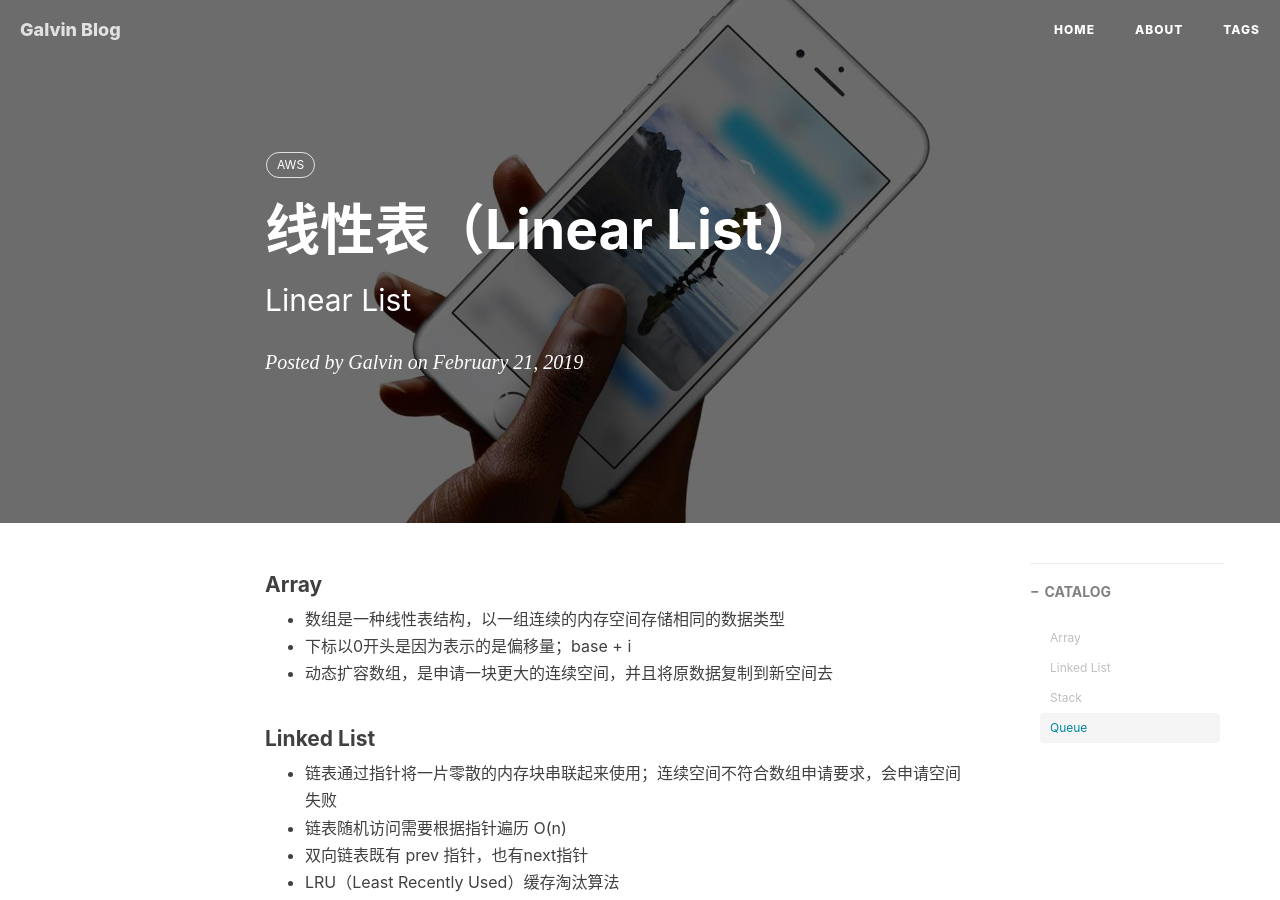
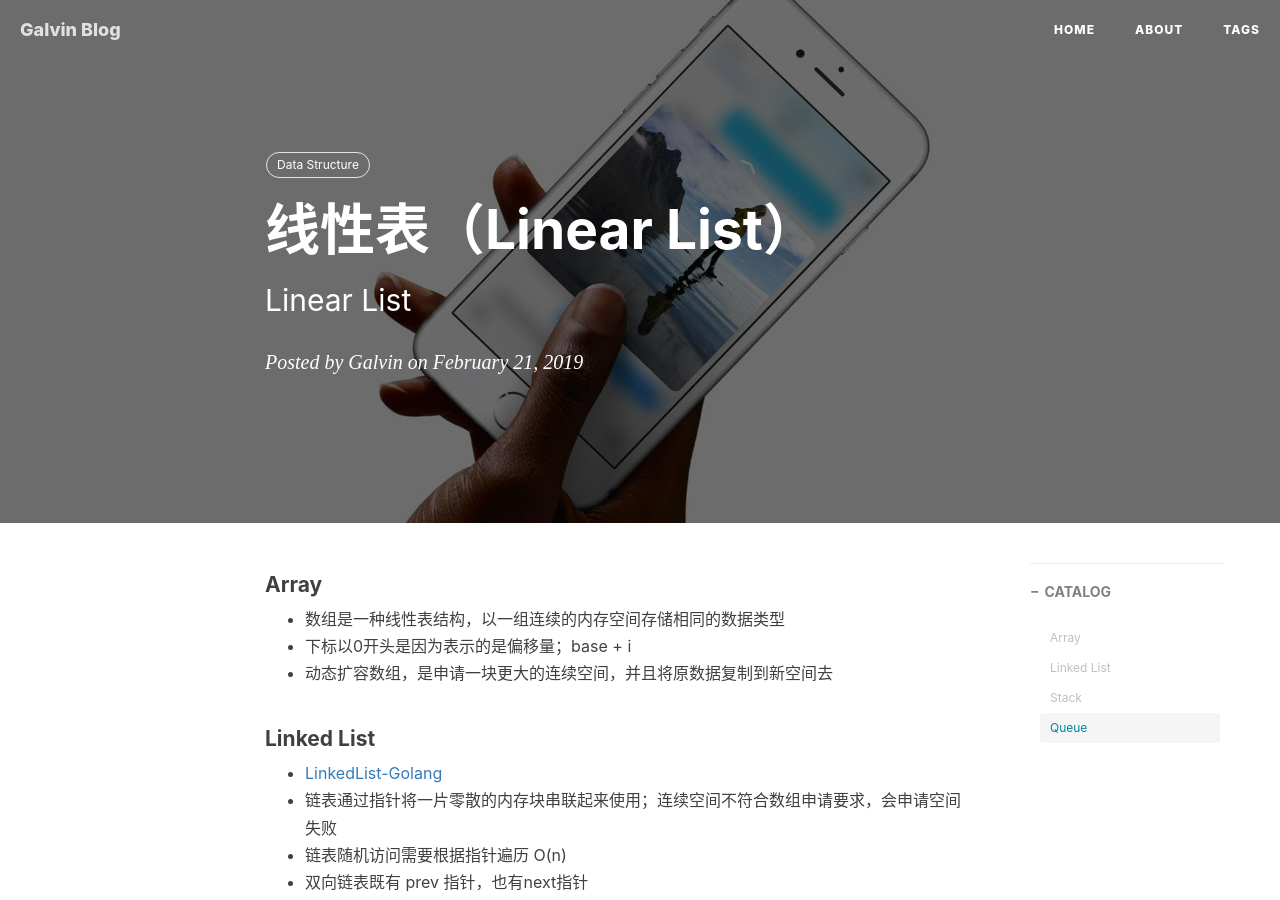
Before and after one commit to Galvin-wjw/Galvin-wjw.github.io, a Jekyll site: the page built from _posts/2019-02-19-线性表(Linear List).md, in a window 1280 px wide and 900 px high. Built offline with Jekyll 4.4.1, drawn with Linux system fonts in a browser that asks for light colours; nearby versions of some CDN libraries; comment, search, counter and statistics services are not loaded.

Commit message:
linear list

```diff
--- a/_posts/2019-02-19-线性表(Linear List).md
+++ b/_posts/2019-02-19-线性表(Linear List).md
@@ -7,7 +7,7 @@ author:     Galvin
 header-img: img/post-bg-ios9-web.jpg
 catalog: true
 tags:
-    - AWS
+    - Data Structure
 ---
 
 #### Array
@@ -16,6 +16,7 @@ tags:
 - 动态扩容数组，是申请一块更大的连续空间，并且将原数据复制到新空间去
 
 #### Linked List
+* [LinkedList-Golang](https://github.com/Galvin-wjw/Golang-study/blob/master/Algorithm/linked-list.go)
 * 链表通过指针将一片零散的内存块串联起来使用；连续空间不符合数组申请要求，会申请空间失败
 * 链表随机访问需要根据指针遍历 O(n)
 * 双向链表既有  prev 指针，也有next指针
```
Also changed, not shown: 1 other file.
